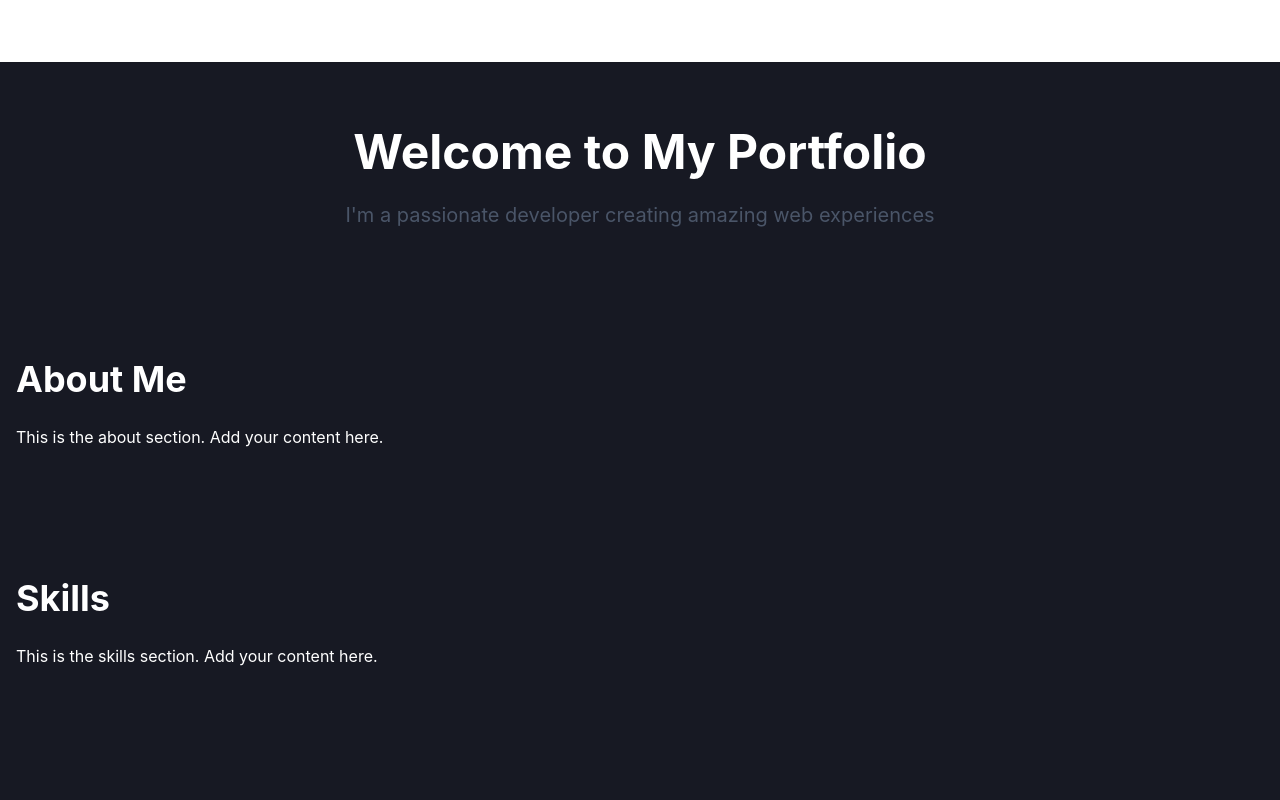
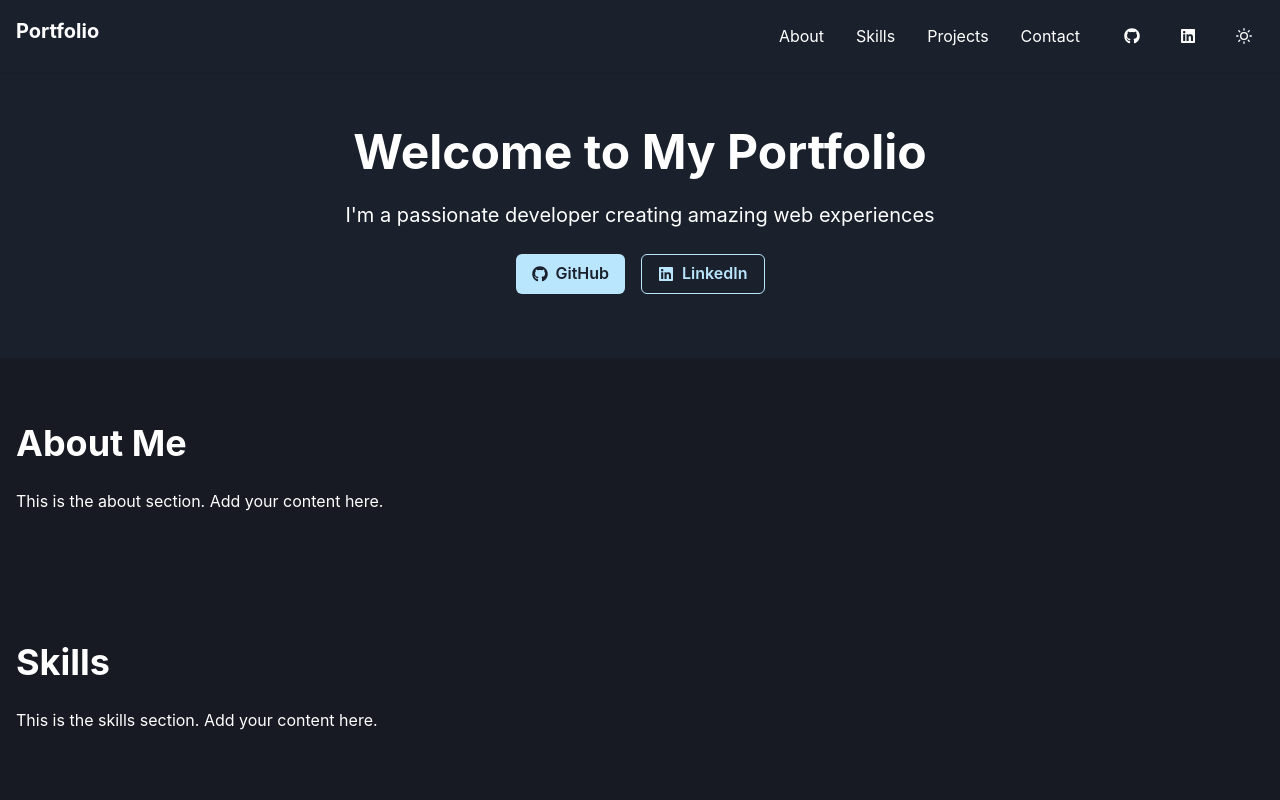
Before and after one commit to yappyflox/portfolio, a React (Vite) app: page / in a window 1280 px wide. Shown: the top 800 px of the page. Built offline with nearby package versions, Linux system fonts and the light colour scheme.

Commit message:
Restore Navbar and Hero components with dark mode and social links

```diff
--- a/src/components/Navbar.tsx
+++ b/src/components/Navbar.tsx
@@ -1,17 +1,53 @@
 import * as React from 'react'
-import { Box, Flex, Link, Spacer } from '@chakra-ui/react'
+import { Box, Flex, Link, Spacer, IconButton, useColorMode, useColorModeValue } from '@chakra-ui/react'
+import { SunIcon, MoonIcon } from '@chakra-ui/icons'
+import { FaGithub, FaLinkedin } from 'react-icons/fa'
 
 const Navbar: React.FC = () => {
+  const { colorMode, toggleColorMode } = useColorMode()
+  const bgColor = useColorModeValue('white', 'gray.800')
+  const textColor = useColorModeValue('gray.800', 'white')
+
   return (
-    <Box as="nav" position="fixed" w="100%" bg="white" boxShadow="sm" zIndex="sticky">
+    <Box as="nav" position="fixed" w="100%" bg={bgColor} boxShadow="sm" zIndex="sticky">
       <Flex maxW="container.xl" mx="auto" px={4} py={4}>
-        <Link href="#" fontWeight="bold" fontSize="xl">Portfolio</Link>
+        <Link href="#" fontWeight="bold" fontSize="xl" color={textColor}>
+          Portfolio
+        </Link>
         <Spacer />
-        <Flex gap={8}>
-          <Link href="#about">About</Link>
-          <Link href="#skills">Skills</Link>
-          <Link href="#projects">Projects</Link>
-          <Link href="#contact">Contact</Link>
+        <Flex gap={8} align="center">
+          <Link href="#about" color={textColor}>About</Link>
+          <Link href="#skills" color={textColor}>Skills</Link>
+          <Link href="#projects" color={textColor}>Projects</Link>
+          <Link href="#contact" color={textColor}>Contact</Link>
+          <Flex gap={4}>
+            <Link href="https://github.com/yourusername" isExternal>
+              <IconButton
+                aria-label="GitHub"
+                icon={<FaGithub />}
+                variant="ghost"
+                color={textColor}
+                _hover={{ color: 'brand.500' }}
+              />
+            </Link>
+            <Link href="https://linkedin.com/in/yourusername" isExternal>
+              <IconButton
+                aria-label="LinkedIn"
+                icon={<FaLinkedin />}
+                variant="ghost"
+                color={textColor}
+                _hover={{ color: 'brand.500' }}
+              />
+            </Link>
+            <IconButton
+              aria-label={`Switch to ${colorMode === 'light' ? 'dark' : 'light'} mode`}
+              icon={colorMode === 'light' ? <MoonIcon /> : <SunIcon />}
+              onClick={toggleColorMode}
+              variant="ghost"
+              color={textColor}
+              _hover={{ color: 'brand.500' }}
+            />
+          </Flex>
         </Flex>
       </Flex>
     </Box>
--- a/src/sections/Hero.tsx
+++ b/src/sections/Hero.tsx
@@ -1,17 +1,45 @@
 import * as React from 'react'
-import { Box, Container, Heading, Text, VStack } from '@chakra-ui/react'
+import { Box, Container, Heading, Text, VStack, Button, useColorModeValue, Flex } from '@chakra-ui/react'
+import { FaGithub, FaLinkedin } from 'react-icons/fa'
 
 const Hero: React.FC = () => {
+  const textColor = useColorModeValue('gray.800', 'white')
+  const bgColor = useColorModeValue('white', 'gray.800')
+
   return (
-    <Box as="section" pt={32} pb={16}>
+    <Box as="section" pt={32} pb={16} bg={bgColor}>
       <Container maxW="container.xl">
         <VStack spacing={6} align="center" textAlign="center">
-          <Heading as="h1" size="2xl">
+          <Heading as="h1" size="2xl" color={textColor}>
             Welcome to My Portfolio
           </Heading>
-          <Text fontSize="xl" color="gray.600">
+          <Text fontSize="xl" color={textColor}>
             I'm a passionate developer creating amazing web experiences
           </Text>
+          <Flex gap={4}>
+            <Button
+              leftIcon={<FaGithub />}
+              colorScheme="brand"
+              variant="solid"
+              as="a"
+              href="https://github.com/yourusername"
+              target="_blank"
+              rel="noopener noreferrer"
+            >
+              GitHub
+            </Button>
+            <Button
+              leftIcon={<FaLinkedin />}
+              colorScheme="brand"
+              variant="outline"
+              as="a"
+              href="https://linkedin.com/in/yourusername"
+              target="_blank"
+              rel="noopener noreferrer"
+            >
+              LinkedIn
+            </Button>
+          </Flex>
         </VStack>
       </Container>
     </Box>
```
